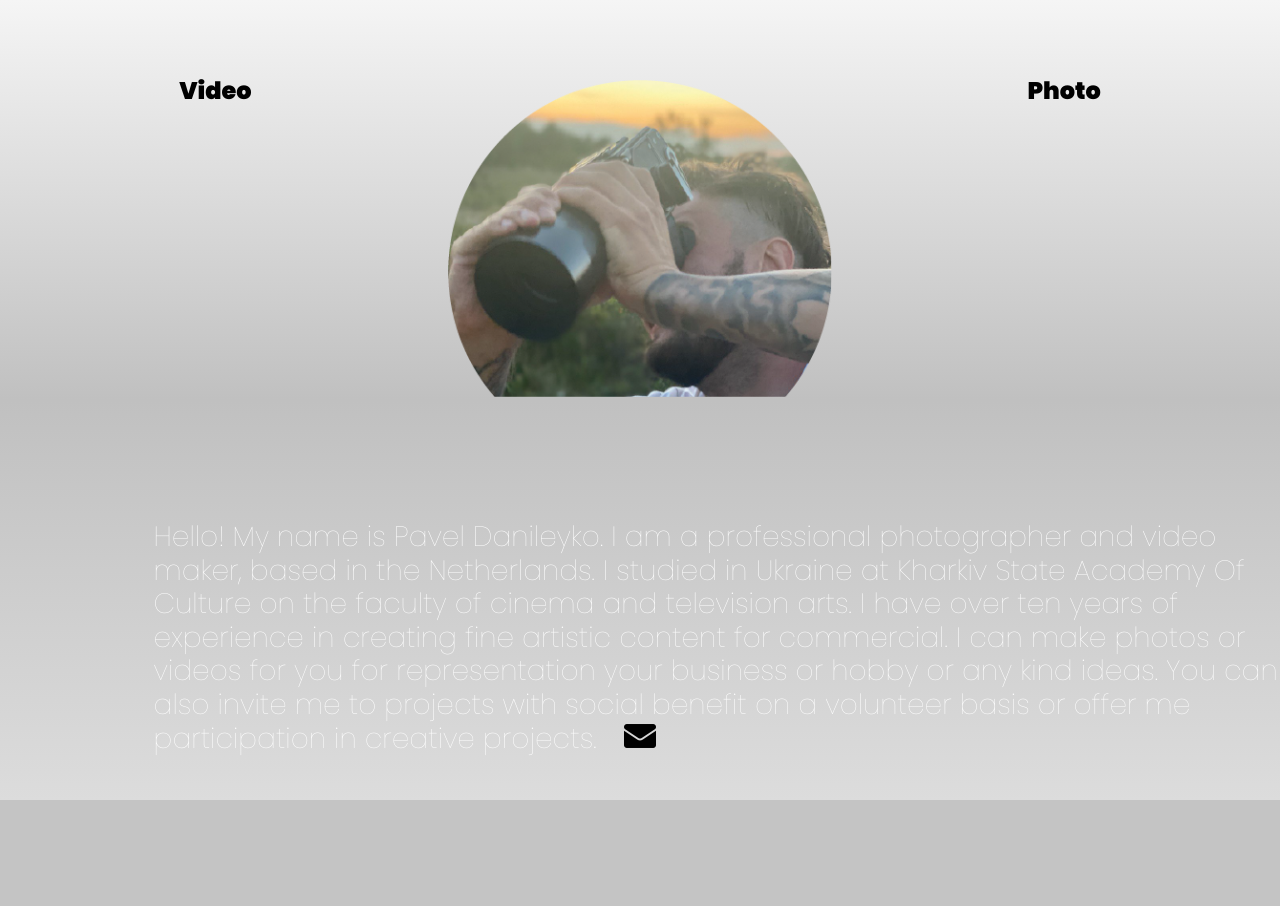
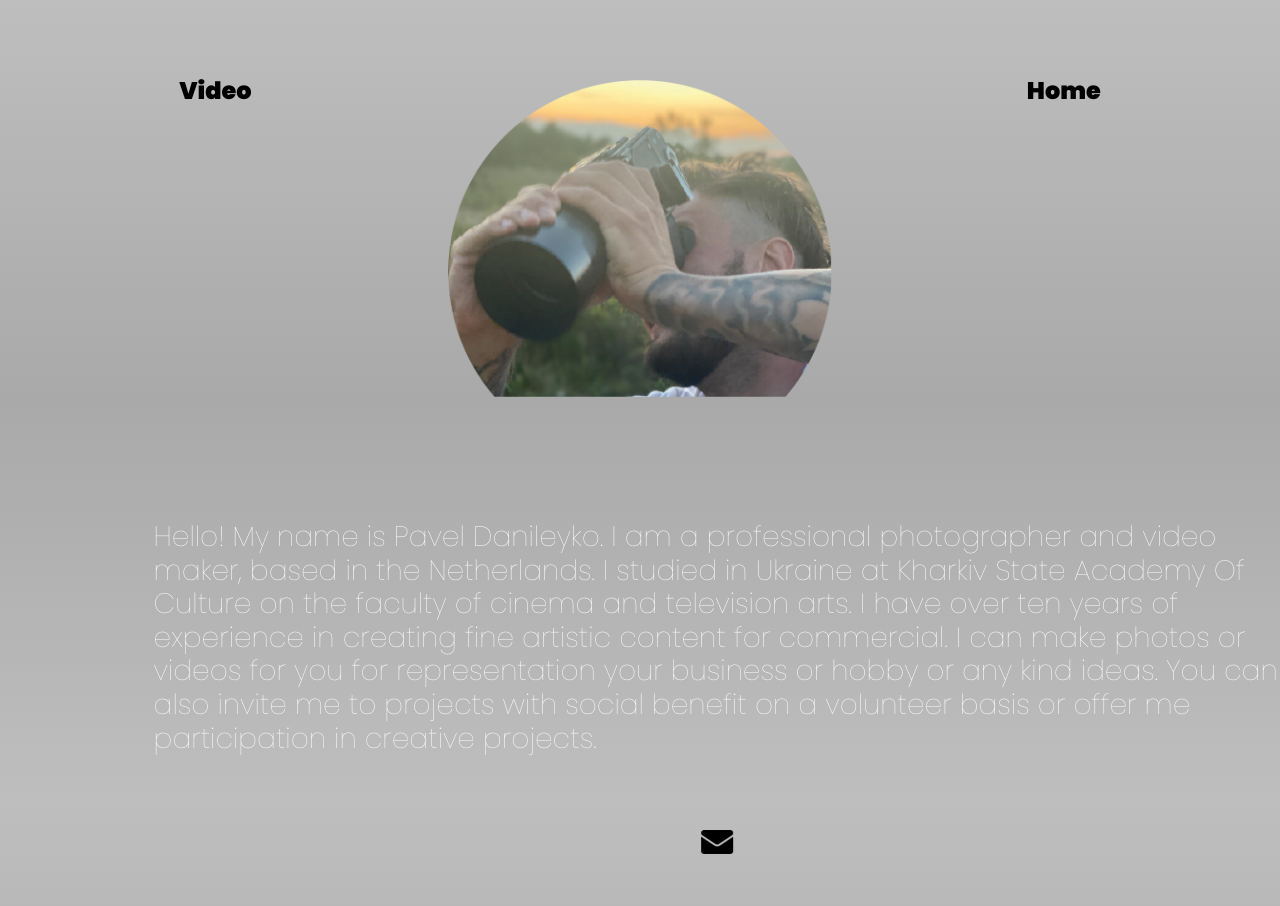
Before and after one commit to Dogthemachine/Portfolio, a Django app: page /about/ in a window 1280 px wide. Before the commit the page ends 800 px from the top, so only its background shows below. Run offline with Django 4.2, Linux system fonts and the light colour scheme; some libraries are stand-ins or nearby versions.

Commit message:
final styling

```diff
--- a/Portfolio/assets/css/style.css
+++ b/Portfolio/assets/css/style.css
@@ -61,7 +61,7 @@ body {
 
 .showcase h3 {
     top: 55%;
-    bottom: 15%;
+    max-width: 1200px;
 }
 
 @media screen and (min-width: 600px) {
@@ -168,7 +168,7 @@ body {
 
 /*     BOTTOM ICONS     */
 .social {
-	position: fixed;
+	position: relative;
 	bottom: 0% !important;
 	z-index: 10;
 	display: inline-block;
@@ -197,11 +197,20 @@ body {
 	transition: 0.5s;
 }
 
+.social-gallery :hover {
+	transform: scale(0.25) translateY(-50px);
+	transition: 0.5s;
+}
+
 @media screen and (min-width: 1000px) {
     .social {
         position: fixed;
         width: 100%;
     }
+}
+
+.about {
+    bottom: 5px;
 }
 /*     BOTTOM ICONS     */
 
--- /dev/null
+++ b/Portfolio/assets/js/gallery_about.js
@@ -0,0 +1,20 @@
+$(document).ready(function() {
+
+    $('body').css({"background": "linear-gradient(#BEBEBE, #A9A9A9, #BEBEBE)"});
+
+//-----------    MOVE TOP LINKS     -----------
+
+    $( window ).on('scroll', function(){
+        var scrollTop = $(this).scrollTop();
+        $("#top-left").css({
+            transform: 'translateX('+  ( -1 * scrollTop ) +'px)',
+            });
+        $("#top-right").css({
+            transform: 'translateX('+  ( 1 * scrollTop ) +'px)',
+            });
+    });
+
+//-----------    MOVE TOP LINKS     -----------
+
+
+});
--- a/Portfolio/templates/about.html
+++ b/Portfolio/templates/about.html
@@ -5,11 +5,12 @@
 	<img class="ava" src="{{ STATIC_URL }}img/avatar.png">
 
 	<section class="showcase">
+
 		<header>
-			<h2 class="logo">
-				<a href="{% url 'video' %}" style="color: black;">Video</a></h2>
-			<h2 class="logo">
-				<a href="{% url 'photo' %}" style="color: black;">Photo</a></h2>
+			<h2 class="logo" id="top-left">
+				<a href="{% url 'video' %}" style="color: black; position: absolut;">Video</a></h2>
+			<h2 class="logo" id="top-right">
+				<a href="{% url 'main' %}" style="color: black; position: absolut;">Home</a></h2>
 		</header>
 
 		<h3 style="position: absolute;">
@@ -18,13 +19,14 @@
 			I have over ten years of experience in creating fine artistic content for commercial.
 			I can make photos or videos for you for representation your business or hobby or any kind ideas.
 			You can also invite me to projects with social benefit on a volunteer basis or offer me participation in creative projects.
+			<div class="social-gallery" style="position: relative; margin-top 99% !important;">
+				<a href="mailto:danileyko@gmail.com">
+					<img src="{{ STATIC_URL }}img/email.png" alt=""></a></div>
+			</div>
 		</h3>
+
     </section>
 
-	<div class="social" >
-		<a href="mailto:danileyko@gmail.com">
-			<img src="{{ STATIC_URL }}img/email.png" alt="" style="position: absolut;"></a>
-	</div>
-
+    <script src="{{ STATIC_URL }}js/gallery_about.js"></script>
 
 {% endblock %}
--- a/Portfolio/templates/photo.html
+++ b/Portfolio/templates/photo.html
@@ -29,7 +29,7 @@
 
 	<div class="social-gallery">
 		<a href="mailto:danileyko@gmail.com">
-			<img src="{{ STATIC_URL }}img/email.png" alt=""></a>
+			<img src="{{ STATIC_URL }}img/email.png" alt=""></a></div>
 	</div>
 
 	<script src="https://ajax.googleapis.com/ajax/libs/jquery/2.1.1/jquery.min.js"></script>
```
